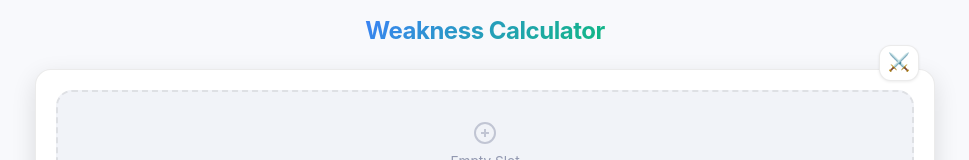
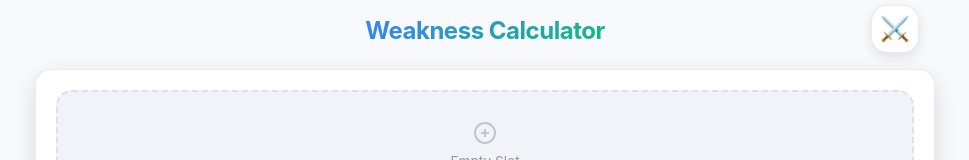
Before and after one commit to Waxmard/pokemon-team-status, a Vue app: page / in a window 1280 px wide. Shown: the top 160 px of the page, without its empty margins (155-1124 px from the left). Built offline with nearby package versions, Linux system fonts and the light colour scheme.

Commit message:
mode toggle styling

```diff
--- a/src/components/TeamSection.vue
+++ b/src/components/TeamSection.vue
@@ -169,18 +169,20 @@ function toggleViewMode() {
 
 .mode-toggle {
   position: absolute;
-  top: calc(-1 * var(--space-6));
+  top: calc(-1 * var(--space-8) - var(--space-8));
   right: var(--space-4);
   z-index: 1;
   display: flex;
   align-items: center;
   justify-content: center;
-  padding: var(--space-2);
+  width: 48px;
+  height: 48px;
+  padding: var(--space-3);
   border: 1px solid var(--color-border);
-  border-radius: var(--radius-lg);
+  border-radius: var(--radius-xl);
   background: var(--color-surface);
   cursor: pointer;
-  box-shadow: var(--shadow-sm);
+  box-shadow: var(--shadow-md);
   transition: all var(--transition-base);
 }
 
@@ -190,7 +192,7 @@ function toggleViewMode() {
 }
 
 .mode-icon {
-  font-size: 1.1rem;
+  font-size: 1.5rem;
   line-height: 1;
 }
 
```
